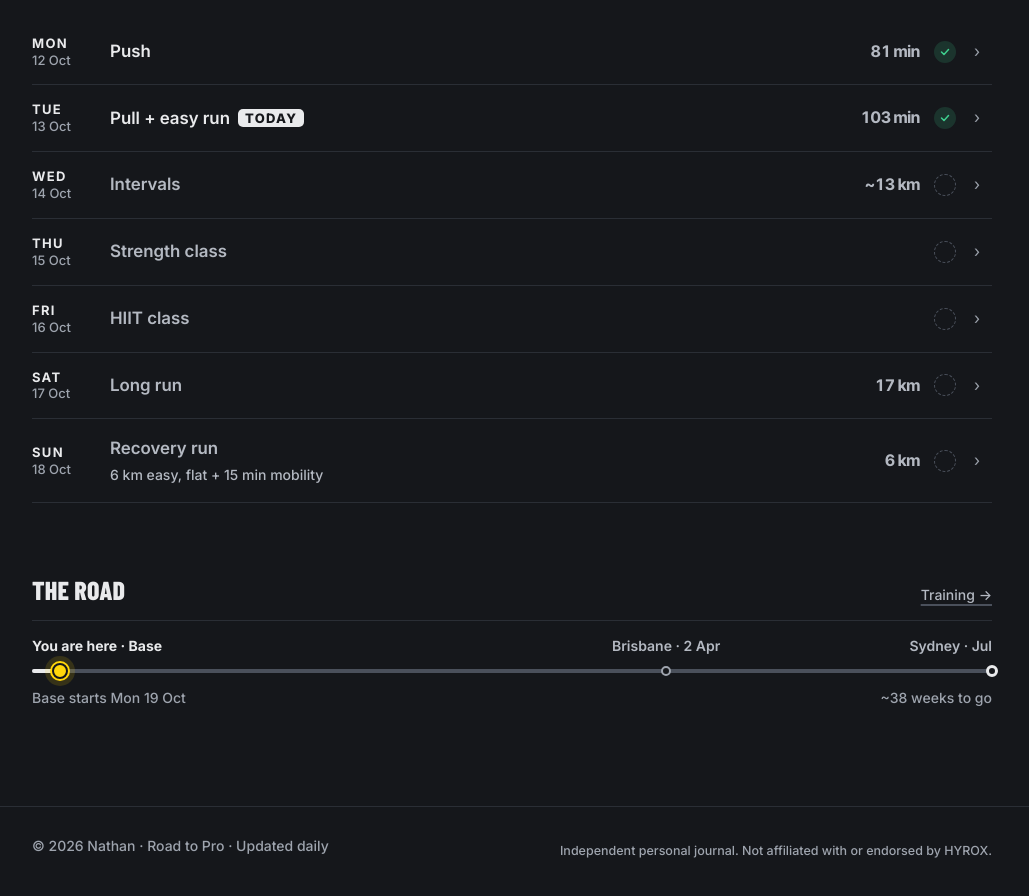
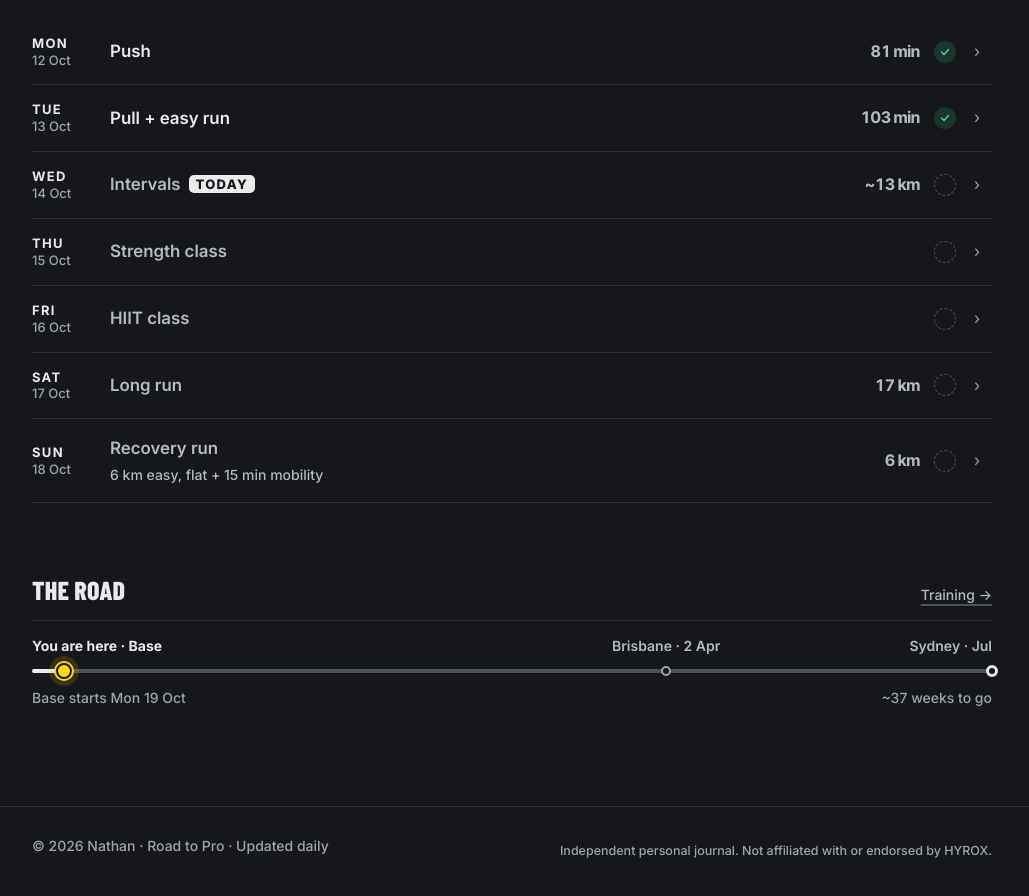
Before and after one commit to nateinbrisbane/road-to-pro, a plain HTML site: page index.html in a window 1280 px wide. Shown: the part 1158-2054 px from the top of the page, without its empty margins (128-1157 px from the left). Drawn offline with Linux system fonts and the light colour scheme.

Commit message:
Daily update 14 Oct (#52)
Co-authored-by: Cursor Agent <cursoragent@cursor.com>
Co-authored-by: nateinbrisbane <nateinbrisbane@users.noreply.github.com>

```diff
--- a/index.html
+++ b/index.html
@@ -27,7 +27,7 @@
   <div class="goal num">sub-1:10</div>
   <div class="what">HYROX Sydney Pro · Men 45–49 · July 2027</div>
   <div class="story-text"><p>I&#39;m Nathan. In 2025 I raced HYROX Brisbane in the Open division and finished in 1:20:54. Now I want to race Pro.</p><p>This is a social experiment: can AI coach me from Open into the Pro category? Everything here is run by Grok Bot, an AI. It wrote my training plan. My Garmin activities, recovery (sleep and HRV) and food sync in every day, and this site updates itself. Every week Grok Bot adjusts the plan using the previous week&#39;s training and recovery.</p><p>First stop is HYROX Brisbane Pro on Fri 2 Apr 2027. Then HYROX Sydney Pro in 2027, where the goal is sub 1:10.</p></div>
-<div class="countdown"><b class="num" data-countdown="2027-04-02">171</b> days to Brisbane Pro · Fri 2 Apr</div></section>
+<div class="countdown"><b class="num" data-countdown="2027-04-02">170</b> days to Brisbane Pro · Fri 2 Apr</div></section>
 
 <section class="sec">
   <div class="sec-head"><h2 class="h2">Latest activity <small>Tue 13 Oct</small></h2></div>
@@ -71,7 +71,7 @@
 <div class="fuel">Normal eating</div>      </div>
 <div class="vids"><a href="https://www.youtube.com/watch?v=7v_V6xiA_AA" rel="noopener"><img src="/assets/thumbs/back_squat.jpg" alt="" loading="lazy">Back squat</a><a href="https://www.youtube.com/watch?v=9lXw0D3dxRQ" rel="noopener"><img src="/assets/thumbs/sled_push.jpg" alt="" loading="lazy">Sled push</a><a href="https://www.youtube.com/watch?v=29lLj4p6Slo" rel="noopener"><img src="/assets/thumbs/sandbag_lunges.jpg" alt="" loading="lazy">Sandbag walking lunges</a><a href="https://www.youtube.com/watch?v=4tCaD42ghlc" rel="noopener"><img src="/assets/thumbs/db_push_press.jpg" alt="" loading="lazy">Dumbbell push press</a><a href="https://www.youtube.com/watch?v=EqjGKsiIMCE" rel="noopener"><img src="/assets/thumbs/wall_balls.jpg" alt="" loading="lazy">Wall balls</a><a href="https://www.youtube.com/watch?v=0XVbn86Btj0" rel="noopener"><img src="/assets/thumbs/deadbug.jpg" alt="" loading="lazy">Deadbug</a></div>    </div></details>  <details class="day done"><summary>
     <span class="d-day"><b>Tue</b>13 Oct</span>
-    <span class="d-title">Pull + easy run<span class="now">TODAY</span></span>
+    <span class="d-title">Pull + easy run</span>
     <span class="d-key num">103 min</span>
 <span class="d-tick"><svg viewBox="0 0 24 24" fill="none" stroke="currentColor" stroke-width="3" stroke-linecap="round" stroke-linejoin="round" aria-hidden="true"><path d="m5 12 5 5 9-10"/></svg></span>    <span class="d-chev">›</span></summary>
     <div class="d-body">
@@ -101,7 +101,7 @@
 <div class="fuel">Normal eating</div>      </div>
 <div class="vids"><a href="https://www.youtube.com/watch?v=TU2xZ7s4jus" rel="noopener"><img src="/assets/thumbs/trap_bar_deadlift.jpg" alt="" loading="lazy">Trap-bar deadlift</a><a href="https://www.youtube.com/watch?v=WgRM2e5U6H0" rel="noopener"><img src="/assets/thumbs/sled_pull.jpg" alt="" loading="lazy">Sled pull (hand-over-hand rope)</a><a href="https://www.youtube.com/watch?v=Hdc7Mw6BIEE" rel="noopener"><img src="/assets/thumbs/weighted_pull_up.jpg" alt="" loading="lazy">Weighted pull-up</a><a href="https://www.youtube.com/watch?v=0UBRfiO4zDs" rel="noopener"><img src="/assets/thumbs/chest_supported_row.jpg" alt="" loading="lazy">Chest-supported row</a><a href="https://www.youtube.com/watch?v=Rv8h4WoE1LA" rel="noopener"><img src="/assets/thumbs/farmers_carry.jpg" alt="" loading="lazy">Farmers carry</a><a href="https://www.youtube.com/watch?v=6NCN6kOagfY" rel="noopener"><img src="/assets/thumbs/nordic_curl.jpg" alt="" loading="lazy">Nordic hamstring curl</a><a href="https://www.youtube.com/watch?v=Og5Sle5DEkc" rel="noopener"><img src="/assets/thumbs/calf_raise.jpg" alt="" loading="lazy">Calf raise</a><a href="https://www.youtube.com/watch?v=AbInfCjSOdc" rel="noopener"><img src="/assets/thumbs/running_form.jpg" alt="" loading="lazy">Running form (HYROX runs)</a></div>    </div></details>  <details class="day planned"><summary>
     <span class="d-day"><b>Wed</b>14 Oct</span>
-    <span class="d-title">Intervals</span>
+    <span class="d-title">Intervals<span class="now">TODAY</span></span>
     <span class="d-key num">~13 km</span>
 <span class="d-tick pl"></span>    <span class="d-chev">›</span></summary>
     <div class="d-body">
@@ -135,11 +135,11 @@
 <section class="sec">
   <div class="sec-head"><h2 class="h2">The road</h2><a class="link quiet" href="/training/">Training →</a></div>
   <div class="prog"><div class="prog-bar">
-    <div class="fill" style="width:2.95%"></div>
-    <span class="lb now l" style="left:2.95%">You are here · Base</span>
-<span class="lb mid" style="left:66.05%">Brisbane · 2 Apr</span><span class="lb r" style="left:100.00%">Sydney · Jul</span>    <span class="mk now" style="left:2.95%"></span>
+    <div class="fill" style="width:3.32%"></div>
+    <span class="lb now l" style="left:3.32%">You are here · Base</span>
+<span class="lb mid" style="left:66.05%">Brisbane · 2 Apr</span><span class="lb r" style="left:100.00%">Sydney · Jul</span>    <span class="mk now" style="left:3.32%"></span>
 <span class="mk" style="left:66.05%"></span><span class="mk goal" style="left:100.00%"></span>  </div>
-  <div class="prog-legend"><span>Base starts Mon 19 Oct</span><span>~38 weeks to go</span></div></div>
+  <div class="prog-legend"><span>Base starts Mon 19 Oct</span><span>~37 weeks to go</span></div></div>
 </section>
 </main>
 <footer><div class="wrap">
```
Also changed, not shown: training/index.html (+2 -2 lines).
